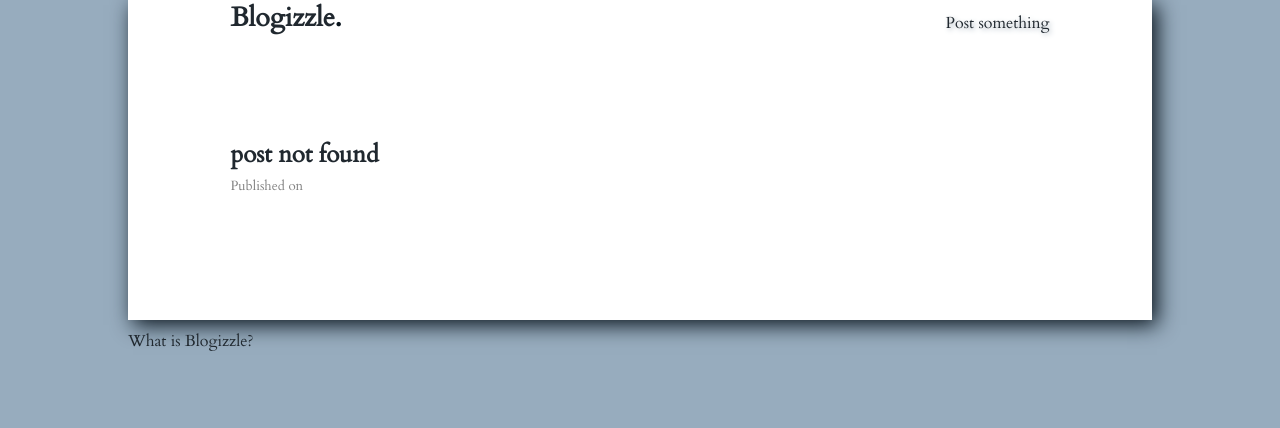
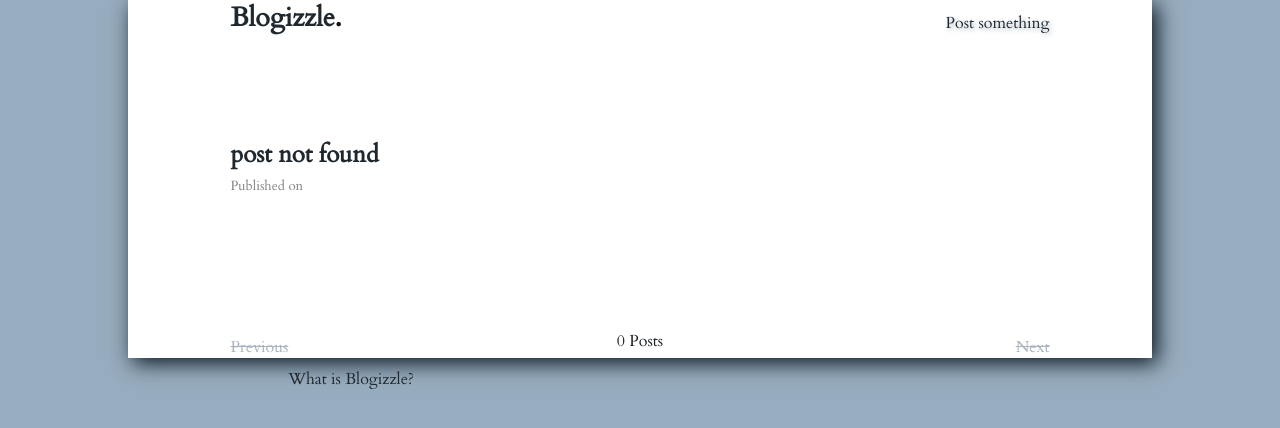
Before and after one commit to elephant/Blogizzle, a Flask app: template templates/post.html in a window 1280 px wide. Shown: the top 428 px of the page. Run offline with Flask 2, Linux system fonts and the light colour scheme; the template is opened without the code that fills it, so the values that code supplies are empty; some libraries are stand-ins or nearby versions.

Commit message:
Posts act like a linked list
Changed the pagination to have the index display the latest and page
through to each post. Each post will display the next and previous
posts, like a linked list.

```diff
--- a/application.py
+++ b/application.py
@@ -17,14 +17,12 @@ app.secret_key = "\x81\x8e\xf7\xdbF\xc7\xc2\x89\xbd:\xdaW\x9e\x12\x8e\xb2\x14\xf
 ########## Routes
 @app.route('/')
 def index():
-    page = 1
-    posts = Post.posts_by_page(page)
-    total_pages = Post.total_pages()
-    return flask.render_template('index.html', posts = posts, page = page, total_pages = total_pages, nextPageUrl = flask.url_for('page', page = page + 1), previousPageUrl = flask.url_for('page', page = page - 1))
+    post = Post.objects[0]
+    return flask.render_template('post.html', post = post)
 
 @app.route('/rss.xml')
 def rss():
-    posts = Post.posts_by_page(posts_per_page = 20)
+    posts = Post.objects[0:20]
     response = flask.make_response(flask.render_template('rss.xml', posts = posts), 200)
     response.headers['content-type'] = "application/rss+xml"
     return response
@@ -32,6 +30,15 @@ def rss():
 @app.route('/about.html')
 def about():
     return flask.render_template('about.html')
+
+@app.route('/search.html')
+def search():
+    #this is just a stub
+    page = 1
+    post = Post.objects[0]
+    total_pages = Post.total_pages()
+    return flask.render_template('index.html', post = post, page = page, nextPageUrl = flask.url_for('page', page = page + 1), previousPageUrl = flask.url_for('page', page = page - 1))
+
 
 @app.route('/page<int:page>')
 def page(page):
@@ -73,7 +80,7 @@ def postSave():
         flask.flash("A post with this title already exists.", category = "error")
         return flask.render_template('post/new.html', post = post, messages = flask.get_flashed_messages(with_categories = True))
     except Exception as uh_oh:
-        flask.flash("Uh oh. An unexpected error has occurred. {}".format(uh_oh), category = "error")
+        flask.flash("Uh oh. An unexpected error has occurred.", category = "error")
         logging.error(uh_oh)
         return flask.render_template('post/new.html', post = post, messages = flask.get_flashed_messages(with_categories = True))
 
@@ -93,6 +100,7 @@ def before_request():
     """Setup some common daos so we can use them across the board"""
     flask.g.connect = mongoengine.connect('blogizzle')
     flask.g.now = datetime.datetime.now()
+    flask.g.post_count = len(Post.objects())
 
 @app.after_request
 def after_request(response):
--- a/blogizzle/Post.py
+++ b/blogizzle/Post.py
@@ -13,7 +13,8 @@ class Post(Document):
         'indexes': [
             'slug',
             'publish_time'
-        ]
+        ],
+        'ordering': ['-publish_time']
     }
     title = StringField(required = True, min_length = 1)
     body = StringField(required = True, min_length = 1)
@@ -40,6 +41,26 @@ class Post(Document):
             self.publish_day = int(self.publish_time.strftime("%Y%m%d"))
         Document.save(self, safe=safe, force_insert=force_insert, validate=validate)
 
+    def posts_after_this(self):
+        #the ordering looks odd, but that's because we're displaying posts in descending order
+        return Post.objects(__raw__ = {"_id":{"$lt": self.id }})
+
+    def posts_before_this(self):
+        #the ordering looks odd, but that's because we're displaying posts in descending order
+        return Post.objects(__raw__ = {"_id":{"$gt": self.id }}).order_by('publish_time')
+
+    def next_post(self):
+        next_post = self.posts_after_this()
+        if len(next_post) > 0:
+            return next_post[0]
+        return None
+
+    def previous_post(self):
+        previous_post = self.posts_before_this()
+        if len(previous_post) > 0:
+            return previous_post[0]
+        return None
+
     @staticmethod
     def posts_by_page(page = 1, posts_per_page = 1):
         """Get a set of posts by page number, starting with 1"""
--- a/templates/_components/pagination.html
+++ b/templates/_components/pagination.html
@@ -1,17 +1,17 @@
+{% set next_post = post.next_post() %}
+{% set previous_post = post.previous_post() %}
 <nav>
-    <p>Post {{page}} of {{total_pages}}</p>
+    <p>{{g.post_count}} Posts</p>
     <ul>
-        {% if page == 1 %}
-            <li class="previous"><del>Previous post</del></li>
-        {% elif page - 1 == 1 %}
-            <li class="previous"><a href="{{url_for('index')}}">Previous post</a></li>
+        {% if previous_post %}
+            <li class="previous"><a href="{{previous_post.slug}}.html">Previous ({{previous_post.title}})</a></li>
         {% else %}
-            <li class="previous"><a href="{{url_for('page', page = page - 1)}}">Previous post</a></li>
+            <li class="previous"><del>Previous</del></li>
         {% endif %}
-        {% if page == total_pages %}
-            <li class="next"><del>Next post</del></li>
+        {% if next_post %}
+            <li class="next"><a href="{{next_post.slug}}.html">Next ({{next_post.title}})</a></li>
         {% else %}
-            <li class="next"><a href="{{url_for('page', page = page + 1)}}">Next post</a></li>
+            <li class="next"><del>Next</del></li>
         {% endif %}
     </ul>
 </nav>
--- a/templates/index.html
+++ b/templates/index.html
@@ -10,9 +10,7 @@
     {% include '_components/header.html' %}
     <section class="articles">
         {% set show_comment_link=True %}
-        {% for post in posts %}
             {% include '_components/post.html' %}
-        {% endfor %}
     </section>
     {% include '_components/pagination.html' %}
     {% include '_components/footer.html' %}
--- a/templates/post.html
+++ b/templates/post.html
@@ -14,6 +14,7 @@
     <section class="comments">
         <div id="disqus_thread"></div>
     </section>
+    {% include '_components/pagination.html' %}
     {% include '_components/footer.html' %}
     </div>
     <script type="text/javascript">
```
